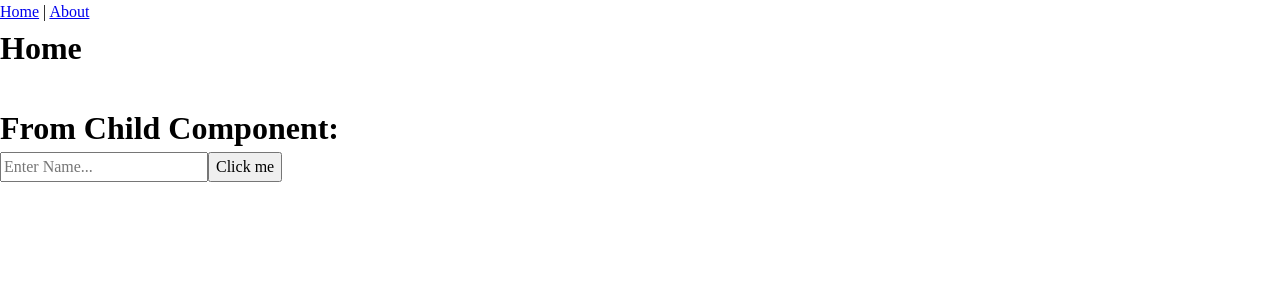
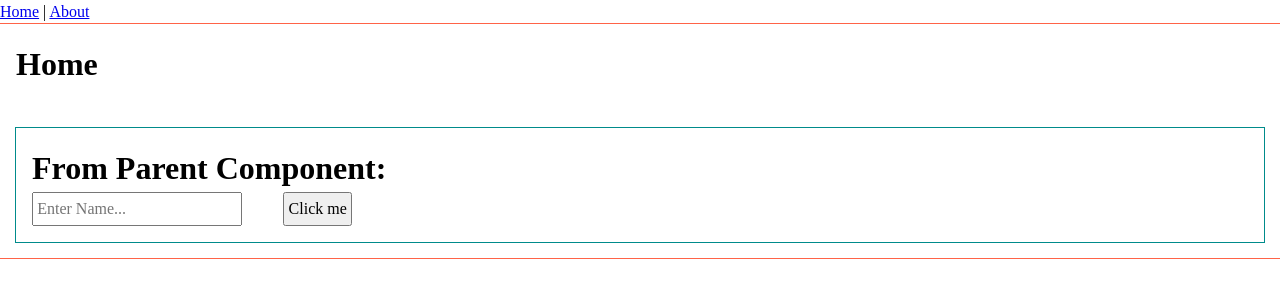
Before and after one commit to vuedj/vue-parent-child, a Vue app: page / in a window 1280 px wide. Shown: the top 300 px of the page. Built offline with nearby package versions, Linux system fonts and the light colour scheme.

Commit message:
Render components - modify css

```diff
--- a/index.html
+++ b/index.html
@@ -12,6 +12,10 @@
             content="width=device-width, initial-scale=1.0"
         />
         <title>Vite + Vue</title>
+        <script>
+            /*to prevent Firefox FOUC, this must be here*/
+            let FF_FOUC_FIX
+        </script>
     </head>
     <body>
         <div id="app"></div>
--- a/src/App.vue
+++ b/src/App.vue
@@ -6,4 +6,10 @@
     </div>
 </template>
 
-<style></style>
+<style>
+* {
+    margin: 0;
+    padding: 0;
+    box-sizing: border-box;
+}
+</style>
--- a/src/components/ChildComponent.vue
+++ b/src/components/ChildComponent.vue
@@ -35,6 +35,7 @@ const handleSubmit = (e: Event) => {
 </script>
 
 <template>
+    <div class="child">
         <h1>{{ msg }}</h1>
         <form @submit.prevent="handleSubmit">
             <input
@@ -44,10 +45,23 @@ const handleSubmit = (e: Event) => {
             />
             <button type="submit">Click me</button>
         </form>
+    </div>
 </template>
 
 <style scoped>
-h1 {
-    margin-top: 2rem;
+form {
+    display: flex;
+    max-width: 20rem;
+    justify-content: space-between;
+}
+
+form input,
+button {
+    padding: 0.2rem;
+}
+
+.child {
+    outline: 1px solid darkcyan;
+    padding: 1rem;
 }
 </style>
--- a/src/views/HomeView.vue
+++ b/src/views/HomeView.vue
@@ -3,7 +3,7 @@ import ChildComponent from '@/components/ChildComponent.vue'
 import type { UserData } from '@/types'
 import { ref } from 'vue'
 
-const msg = 'From Child Component:'
+const msg = 'From Parent Component:'
 const eventData = ref<UserData | null>(null)
 
 const parentFunc = (data: UserData) => {
@@ -12,10 +12,12 @@ const parentFunc = (data: UserData) => {
 </script>
 
 <template>
-    <div>
+    <div class="parent">
         <h1>Home</h1>
 
-        {{ eventData }}
+        <div class="show-data">
+            {{ eventData }}
+        </div>
 
         <ChildComponent
             :msg="msg"
@@ -24,4 +26,12 @@ const parentFunc = (data: UserData) => {
     </div>
 </template>
 
-<style scoped></style>
+<style scoped>
+.parent {
+    outline: 1px solid tomato;
+    padding: 1rem;
+}
+.show-data {
+    min-height: 40px;
+}
+</style>
```
Lines whose indentation alone changed are shown as unchanged.
